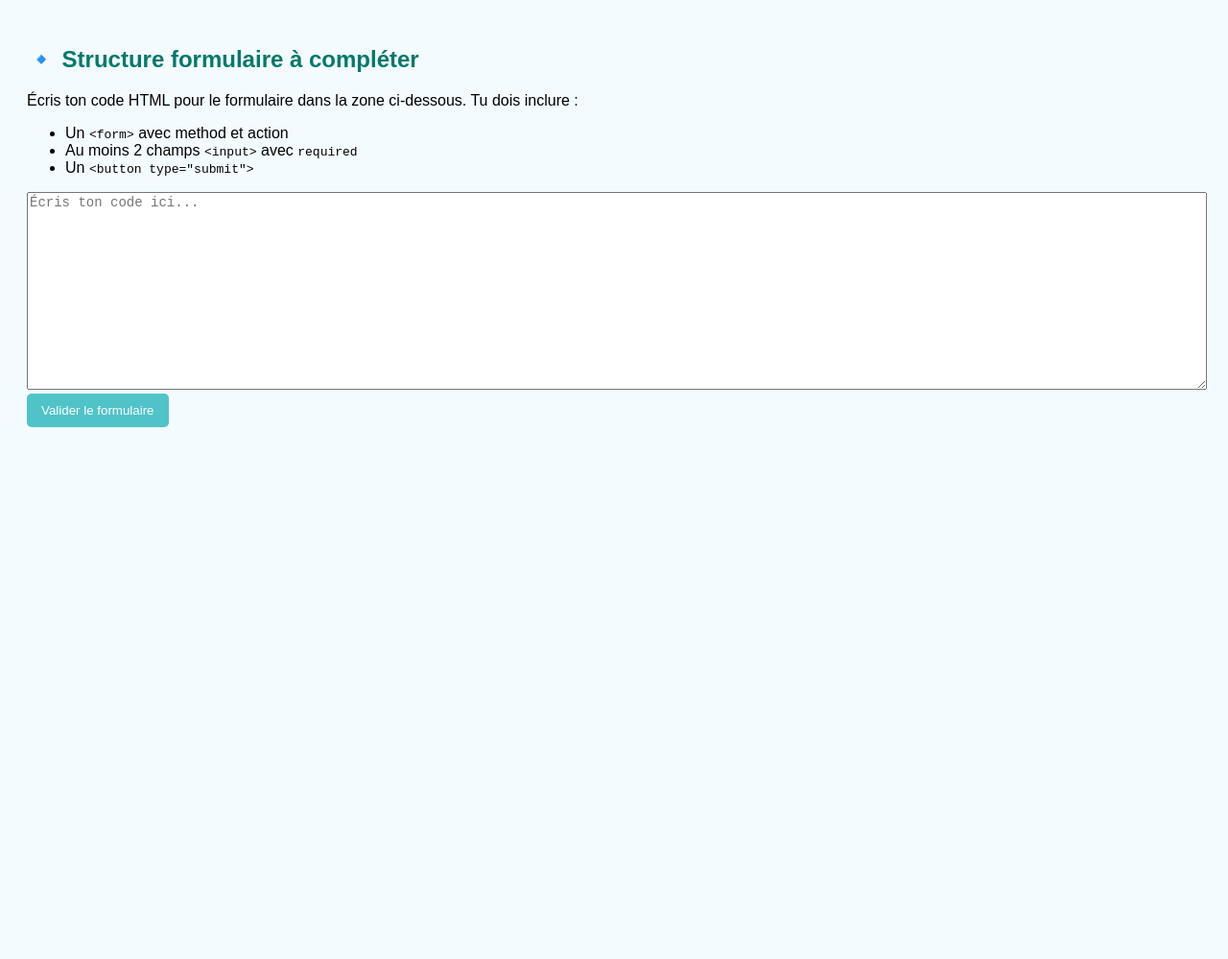
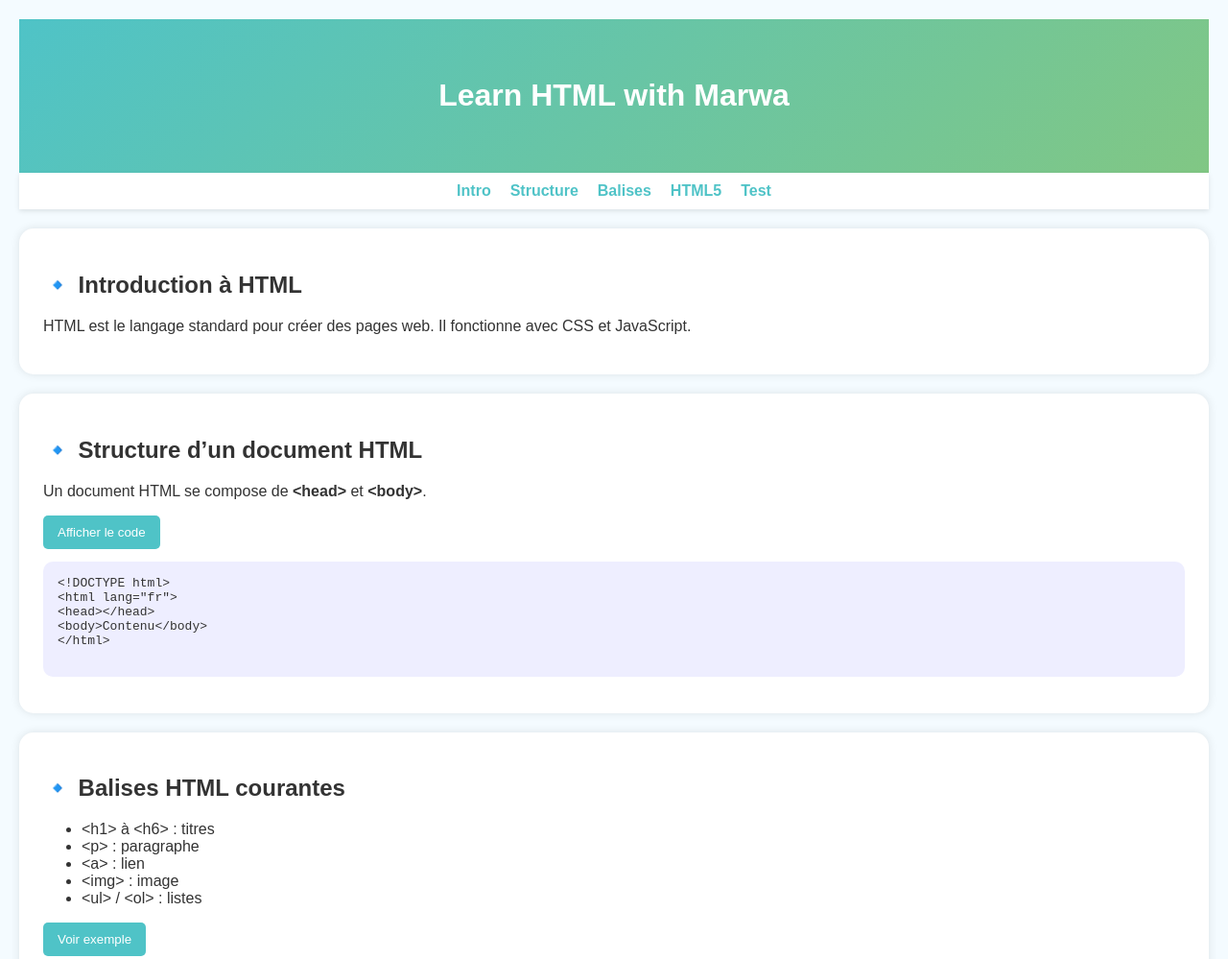
Before and after one commit to haidarahmarwa64/learn-html-with-marwa, a plain HTML site: page index.html in a window 1280 px wide. Shown: the top 999 px of the page at 96% size. Before the commit the page ends 800 px from the top, so only its background shows below. Drawn offline with Linux system fonts and the light colour scheme.

Commit message:
Update index.html

```diff
--- a/index.html
+++ b/index.html
@@ -2,53 +2,233 @@
 <html lang="fr">
 <head>
 <meta charset="UTF-8">
-<title>Learn HTML with Marwa - Test Formulaire</title>
+<title>Learn HTML with Marwa</title>
 <meta name="viewport" content="width=device-width, initial-scale=1.0">
 <style>
-body{font-family:Arial,sans-serif; background:#f4fbff; padding:20px;}
-h2{color:#00796b;}
-textarea{width:100%; height:200px; font-family:monospace; font-size:14px;}
-button{padding:10px 15px; background:#4fc3c7; color:white; border:none; border-radius:5px; cursor:pointer;}
-#result{margin-top:20px; font-weight:bold;}
+:root{
+  --primary:#4fc3c7;
+  --secondary:#81c784;
+  --bg:#f4fbff;
+  --text:#333;
+}
+
+body{
+  margin:0;
+  font-family: Arial, sans-serif;
+  background:var(--bg);
+  color:var(--text);
+  scroll-behavior:smooth;
+  padding:20px;
+}
+
+header{
+  background:linear-gradient(135deg,var(--primary),var(--secondary));
+  color:white;
+  padding:40px;
+  text-align:center;
+}
+
+nav{
+  background:white;
+  position:sticky;
+  top:0;
+  box-shadow:0 2px 5px rgba(0,0,0,0.1);
+  margin-bottom:20px;
+}
+nav ul{
+  display:flex;
+  list-style:none;
+  margin:0;
+  padding:10px;
+  justify-content:center;
+  gap:20px;
+}
+nav a{
+  text-decoration:none;
+  color:var(--primary);
+  font-weight:bold;
+}
+
+section{
+  background:white;
+  margin:20px 0;
+  padding:25px;
+  border-radius:15px;
+  box-shadow:0 0 10px rgba(0,0,0,0.1);
+}
+
+textarea{
+  width:100%;
+  height:200px;
+  font-family:monospace;
+  font-size:14px;
+  padding:10px;
+  border-radius:5px;
+  border:2px solid #ccc;
+}
+
+button{
+  padding:10px 15px;
+  background:var(--primary);
+  color:white;
+  border:none;
+  border-radius:5px;
+  cursor:pointer;
+}
+
+#result{
+  margin-top:20px;
+  font-weight:bold;
+}
+
 .valid{color:green;}
 .invalid{color:red;}
+
+pre{
+  background:#eef;
+  padding:15px;
+  border-radius:10px;
+  overflow:auto;
+}
 </style>
 </head>
 <body>
 
-<h2>🔹 Structure formulaire à compléter</h2>
-<p>Écris ton code HTML pour le formulaire dans la zone ci-dessous. Tu dois inclure :</p>
+<header>
+  <h1>Learn HTML with Marwa</h1>
+</header>
+
+<nav>
   <ul>
-  <li>Un <code>&lt;form&gt;</code> avec method et action</li>
-  <li>Au moins 2 champs <code>&lt;input&gt;</code> avec <code>required</code></li>
-  <li>Un <code>&lt;button type="submit"&gt;</code></li>
+    <li><a href="#intro">Intro</a></li>
+    <li><a href="#structure">Structure</a></li>
+    <li><a href="#balises">Balises</a></li>
+    <li><a href="#html5">HTML5</a></li>
+    <li><a href="#test">Test</a></li>
   </ul>
+</nav>
+
+<section id="intro">
+  <h2>🔹 Introduction à HTML</h2>
+  <p>
+    HTML est le langage standard pour créer des pages web. Il fonctionne avec CSS et JavaScript.
+  </p>
+</section>
+
+<section id="structure">
+  <h2>🔹 Structure d’un document HTML</h2>
+  <p>
+    Un document HTML se compose de <strong>&lt;head&gt;</strong> et <strong>&lt;body&gt;</strong>.
+  </p>
+  <button onclick="toggleCode('code1')">Afficher le code</button>
+  <pre id="code1">
+&lt;!DOCTYPE html&gt;
+&lt;html lang="fr"&gt;
+&lt;head&gt;&lt;/head&gt;
+&lt;body&gt;Contenu&lt;/body&gt;
+&lt;/html&gt;
+  </pre>
+</section>
+
+<section id="balises">
+  <h2>🔹 Balises HTML courantes</h2>
+  <ul>
+    <li>&lt;h1&gt; à &lt;h6&gt; : titres</li>
+    <li>&lt;p&gt; : paragraphe</li>
+    <li>&lt;a&gt; : lien</li>
+    <li>&lt;img&gt; : image</li>
+    <li>&lt;ul&gt; / &lt;ol&gt; : listes</li>
+  </ul>
+  <button onclick="toggleCode('code2')">Voir exemple</button>
+  <pre id="code2">
+&lt;h1&gt;Titre&lt;/h1&gt;
+&lt;p&gt;Paragraphe&lt;/p&gt;
+&lt;a href="#"&gt;Lien&lt;/a&gt;
+  </pre>
+</section>
+
+<section id="html5">
+  <h2>🔹 HTML5 et balises sémantiques</h2>
+  <p>
+    HTML5 apporte des balises sémantiques pour structurer le contenu.
+  </p>
+  <button onclick="toggleCode('code3')">Afficher HTML5</button>
+  <pre id="code3">
+&lt;header&gt;En-tête&lt;/header&gt;
+&lt;nav&gt;Navigation&lt;/nav&gt;
+&lt;section&gt;Section&lt;/section&gt;
+&lt;footer&gt;Pied de page&lt;/footer&gt;
+  </pre>
+</section>
+
+<section id="test">
+  <h2>🔹 Test Formulaire (à coder)</h2>
+  <p>Écris ton code HTML pour un formulaire contenant :</p>
+  <ul>
+    <li>Nom</li>
+    <li>Prénom</li>
+    <li>Date de naissance</li>
+    <li>Téléphone</li>
+    <li>Adresse</li>
+    <li>Email</li>
+    <li>Bouton Submit</li>
+  </ul>
+  <p>Utilise les attributs <code>required</code> et <code>type</code> appropriés.</p>
 
   <textarea id="userCode" placeholder="Écris ton code ici..."></textarea>
   <br>
   <button onclick="checkForm()">Valider le formulaire</button>
 
   <div id="result"></div>
+</section>
+
+<footer>
+  © 2026 – Learn HTML with Marwa
+</footer>
 
 <script>
-// Fonction pour checker le code de l'utilisateur
+function toggleCode(id){
+  const el = document.getElementById(id);
+  el.style.display = (el.style.display === "block") ? "none" : "block";
+}
+
+/* animation scroll */
+const sections = document.querySelectorAll("section");
+window.addEventListener("scroll", ()=>{
+  sections.forEach(sec=>{
+    const pos = sec.getBoundingClientRect().top;
+    if(pos < window.innerHeight - 100){
+      sec.classList.add("visible");
+    }
+  });
+});
+
+/* Test formulaire user */
 function checkForm(){
   const code = document.getElementById('userCode').value;
   const result = document.getElementById('result');
 
-  // Vérifier que <form> existe
-  const formExists = /<form[\s\S]*?>[\s\S]*<\/form>/i.test(code);
-  // Vérifier qu'il y a au moins 2 input required
-  const inputs = code.match(/<input[\s\S]*?required[\s\S]*?>/gi);
-  const hasTwoInputs = inputs && inputs.length >= 2;
-  // Vérifier que submit button existe
-  const submitExists = /<button[\s\S]*type=['"]submit['"]>[\s\S]*<\/button>/i.test(code);
+  // Vérifier <form>
+  const hasForm = /<form[\s\S]*?>[\s\S]*?<\/form>/i.test(code);
 
-  if(formExists && hasTwoInputs && submitExists){
-    result.textContent = "🎉 Bravo ! Formulaire correctement structuré.";
+  // Vérifier les champs requis
+  const requiredFields = [
+    'nom', 'prenom', 'dob', 'tel', 'adresse', 'email'
+  ];
+  let allFields = true;
+  requiredFields.forEach(field=>{
+    const re = new RegExp(`<input[^>]*name=['"]${field}['"][^>]*required`, 'i');
+    if(!re.test(code)) allFields = false;
+  });
+
+  // Vérifier submit button
+  const hasSubmit = /<button[^>]*type=['"]submit['"]/i.test(code);
+
+  if(hasForm && allFields && hasSubmit){
+    result.textContent = "🎉 Bravo ! Formulaire complet et correct.";
     result.className = "valid";
   } else {
-    result.textContent = "❌ Formulaire incomplet ou incorrect. Vérifie les éléments obligatoires.";
+    result.textContent = "❌ Formulaire incomplet ou incorrect. Vérifie tous les champs obligatoires.";
     result.className = "invalid";
   }
 }
```
Lines whose indentation alone changed are shown as unchanged.
